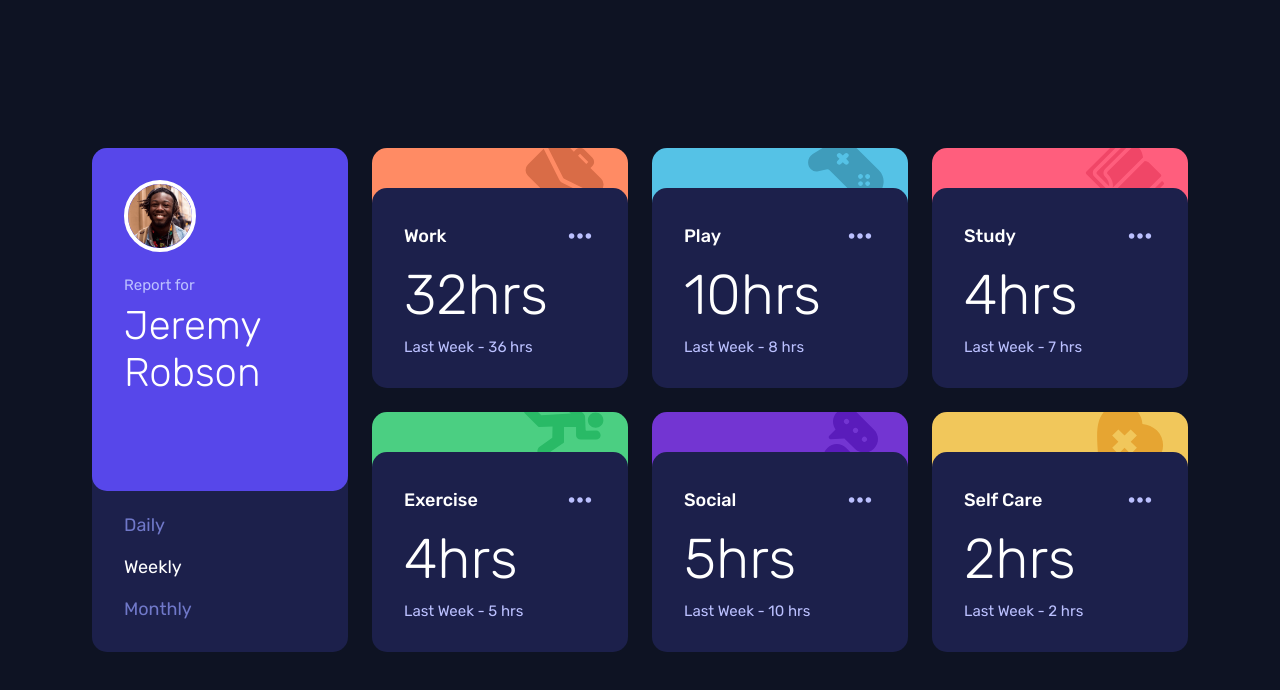
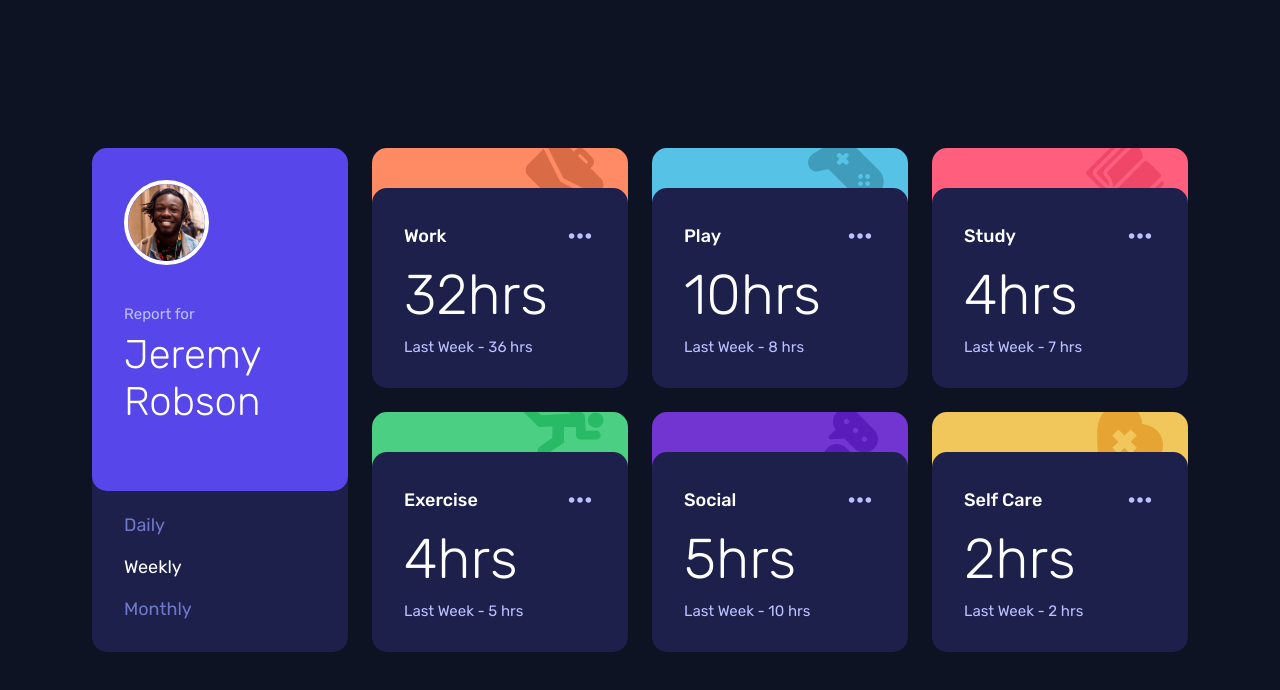
Before and after one commit to ashkir004/time-tracking-dashboard, a website: page index.html in a window 1280 px wide. Drawn offline with Linux system fonts and the light colour scheme.

Commit message:
fix avatar size and spacing with name

```diff
--- a/style.css
+++ b/style.css
@@ -341,6 +341,7 @@ body {
         flex-direction: column;
         align-items: flex-start;
         flex-grow: 2;
+        gap: var(--spacing-500);
     }
 
     .dashboard-header .user-name {
@@ -357,6 +358,11 @@ body {
         align-self: flex-start;
     }
 
+    .user .avatar {
+        min-width: 4.8rem;
+        min-height: 4.8rem;
+    }
+
     .activities {
         grid-column: 2 / 5;
         grid-row: 1;
```
